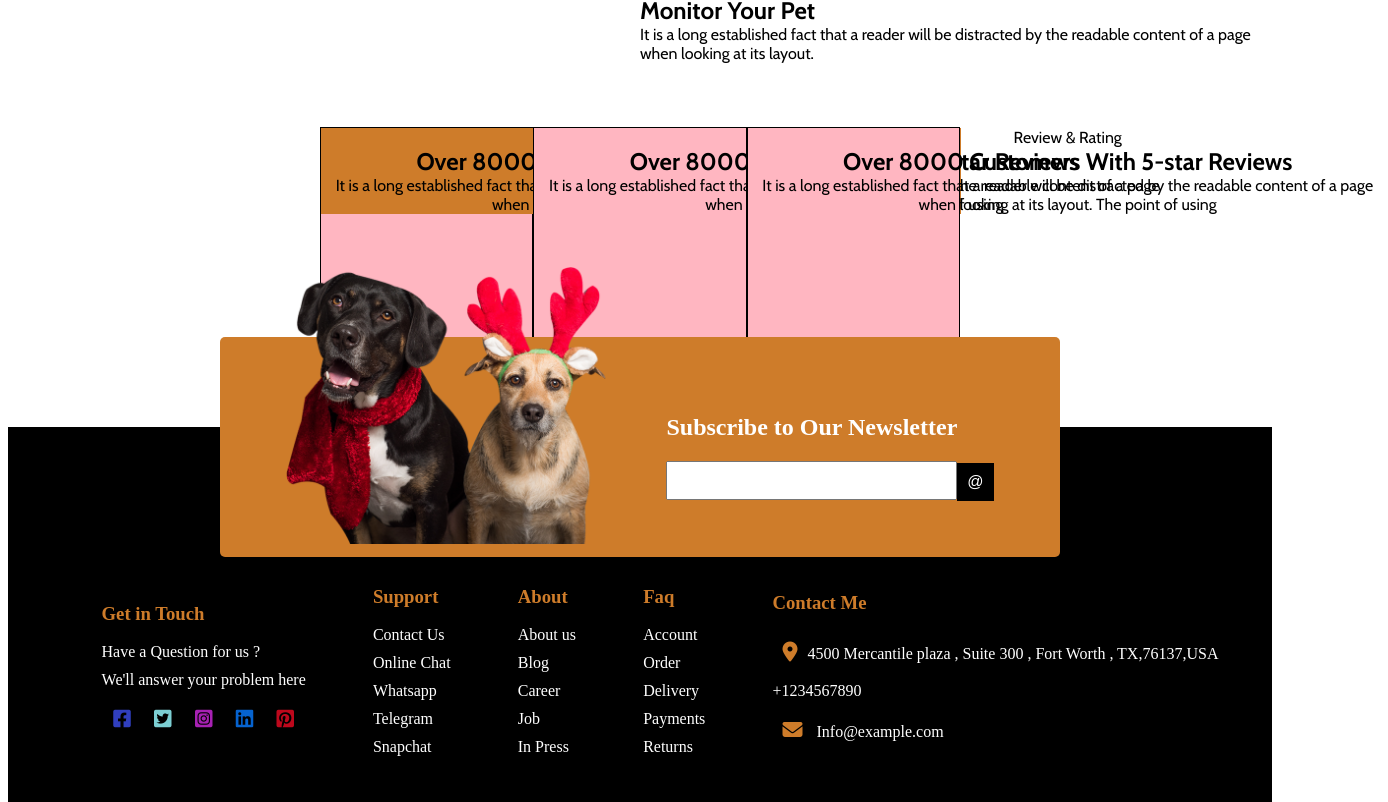
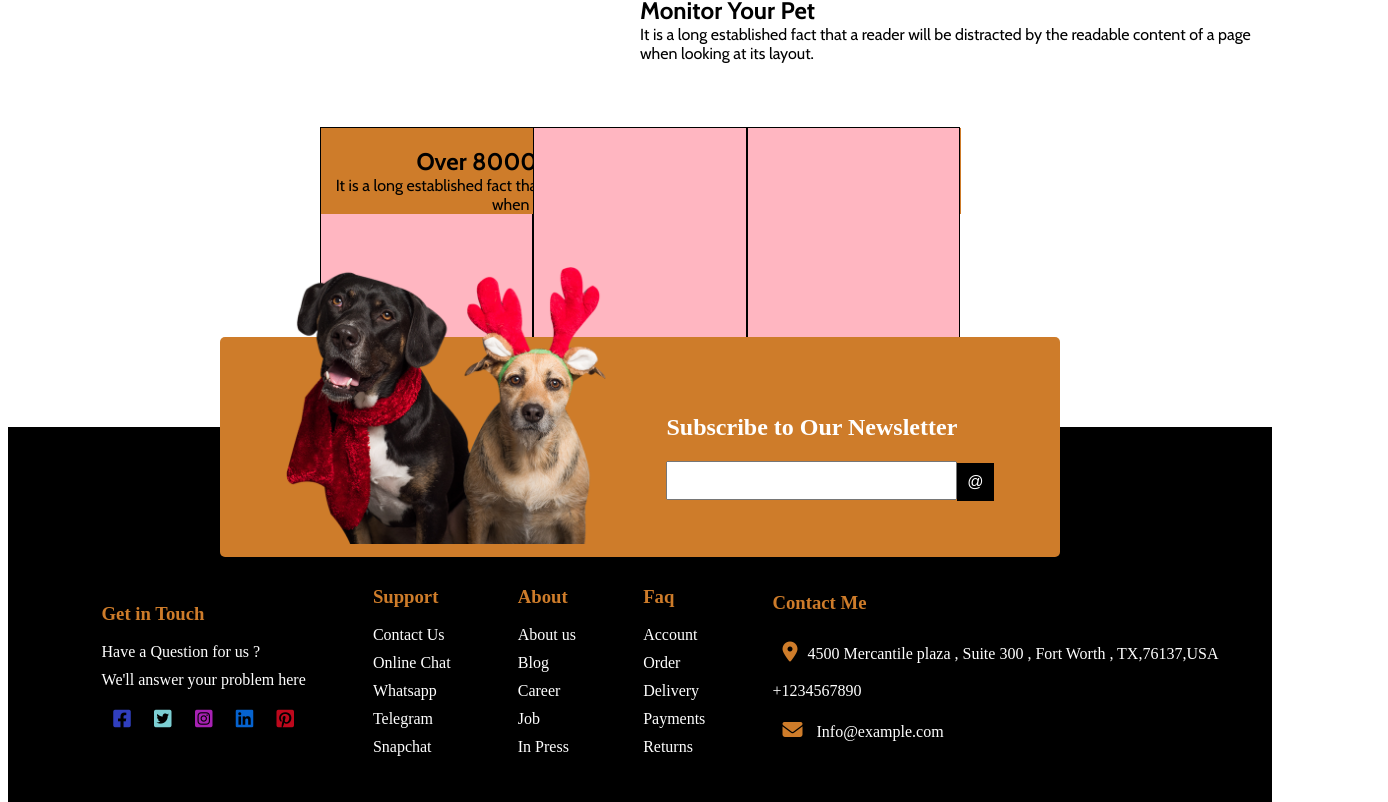
Before and after one commit to maurocazzato/proj-html-vuejs, a Vue app: page / in a window 1280 px wide. Shown: the part 1898-2700 px from the top of the page, 1388 px wide, since content can reach past the window. Built offline with nearby package versions, Linux system fonts and the light colour scheme.

Commit message:
sezione4

```diff
--- a/src/components/pages/appHome.vue
+++ b/src/components/pages/appHome.vue
@@ -168,14 +168,10 @@
       </div>
     </div>
     <div class="container blocco2-container">
-      <p>Review & Rating</p>
-      <h1>Over 8000 Customers With 5-star Reviews</h1>
-      <p>It is a long established fact that a reader will be distracted by the readable content of a page when looking at its layout. The point of using</p>
+
     </div>
     <div class="container blocco3-container">
-      <p>Review & Rating</p>
-      <h1>Over 8000 Customers With 5-star Reviews</h1>
-      <p>It is a long established fact that a reader will be distracted by the readable content of a page when looking at its layout. The point of using</p>
+
     </div>
   </div>
  </section>
```
